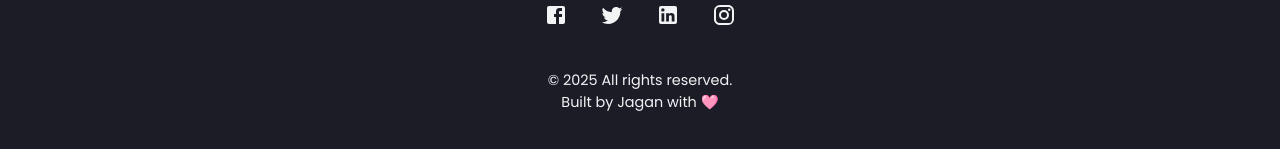
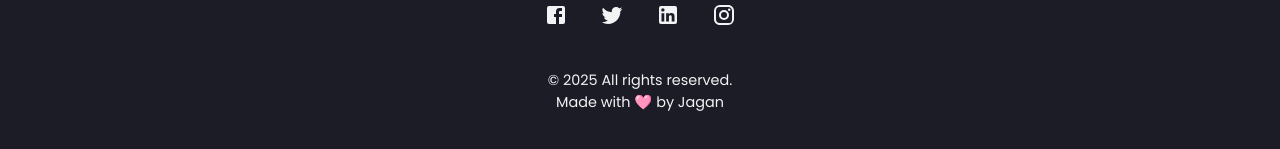
Before and after one commit to 22L31A0497/Jagan_Portfolio, a React (Create React App) app: page / in a window 1280 px wide. Shown: the part 7045-7194 px from the top of the page. Built offline with nearby package versions, Linux system fonts and the light colour scheme.

Commit message:
footer changed

```diff
--- a/src/components/Footer/index.js
+++ b/src/components/Footer/index.js
@@ -108,7 +108,7 @@ function Footer() {
           &copy; 2025 All rights reserved.
           <br/>
 
-        Built by Jagan with 🩷
+        Made with 🩷 by Jagan
         </Copyright>
 
       </FooterWrapper>
```
